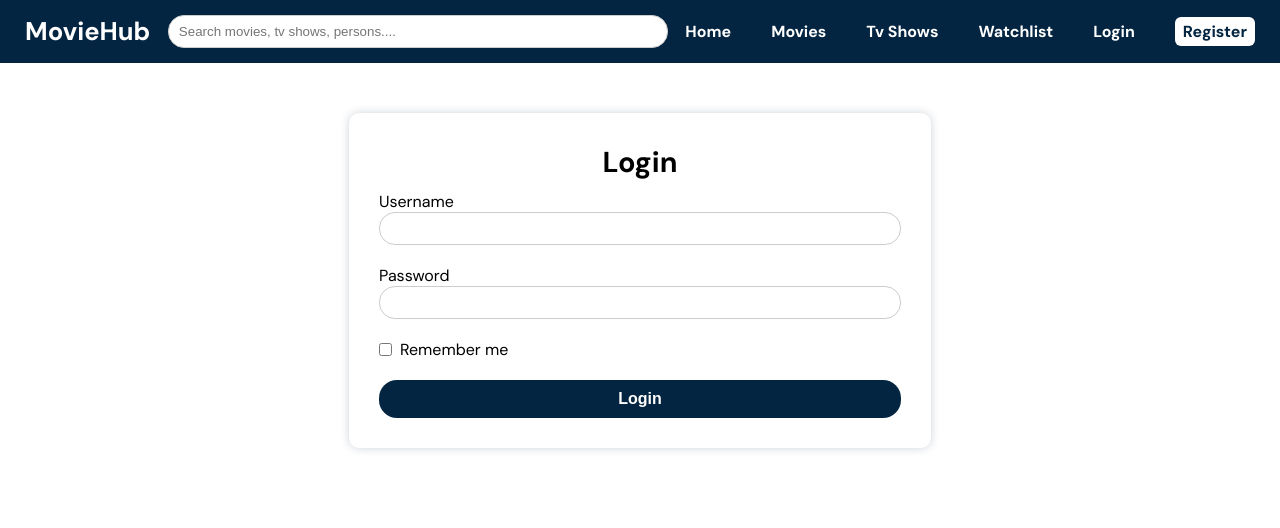
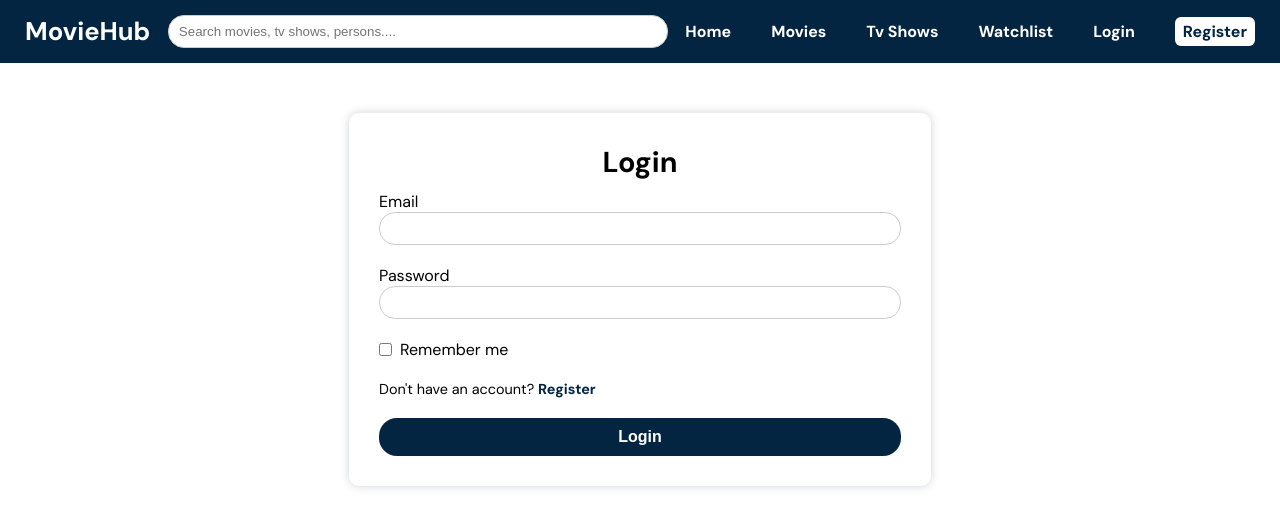
Before and after one commit to Samiksha063/movie-tv-database-app, a React (Vite) app: page /login in a window 1280 px wide. Shown: the top 528 px of the page. Built offline with nearby package versions, Linux system fonts and the light colour scheme.

Commit message:
implement login functionality

```diff
--- a/src/pages/Login/Login.module.css
+++ b/src/pages/Login/Login.module.css
@@ -9,3 +9,14 @@
     width: auto;
     margin: 0;
 }
+
+.registerLink{
+    text-decoration: none;
+    color: var(--color-primary);
+    font-weight: bold;
+}
+
+.registerLink:hover{
+    color: var(--color-primary-hover);
+    text-decoration: underline;
+}
--- a/src/pages/Login/Login.tsx
+++ b/src/pages/Login/Login.tsx
@@ -1,21 +1,70 @@
 import styles from './Login.module.css';
 import formStyles from '../../styles/form.module.css';
+import { useAuthStore } from '../../store/authStore';
+import { useState } from 'react';
+import { useNavigate } from 'react-router-dom';
+import { Link } from 'react-router-dom';
+
 export default function Login(){
+    const [email, setEmail] = useState("");
+    const[password, setPassword] = useState("");
+    const[error, setError] = useState("");
+
+    const login = useAuthStore((state) => state.login );
+
+    const navigate = useNavigate();
+
+    function handleSubmit(e:React.FormEvent<HTMLFormElement>){
+        e.preventDefault();
+        console.log(email,password);
+
+        if (!email || !password) {
+        setError("All fields are required to be filled");
+        return;
+        }
+
+        const result = login(email,password);
+
+        if(result === "not-registered"){
+            setError("User doesnot exist. Register now");
+            return;
+        }
+
+        if (result === "wrong-password") {
+            setError("Incorrect password");
+            return;
+        }
+
+            alert("Login Successfull");
+            setEmail("");
+            setPassword("");
+            setError("");
+
+            navigate("/");
+    }
+
+
+
     return(
-        <form className={formStyles.form}>
+        <form className={formStyles.form} onSubmit={handleSubmit}>
             <div className={formStyles.container}>
                 <p className={formStyles.formText}>Login</p>
-                <label htmlFor="username">Username</label>
-                <input type="text" id="username" name="username" className={formStyles.input}/>
+
+                <label htmlFor="email">Email</label>
+                <input type="email" id="email" name="email" className={formStyles.input} value={email} onChange={(e)=>{setEmail(e.target.value);}}/>
 
                 <label htmlFor="password">Password</label>
-                <input type="password" id="password" name="password" className={formStyles.input}/>
+                <input type="password" id="password" name="password" className={formStyles.input} value={password} onChange={(e)=>{setPassword(e.target.value);}}/>
 
                 <div className={styles.remembermeContainer}>
                     <input type="checkbox" id="rememberme" name="rememberme" className={styles.checkbox}/>
                     <label htmlFor="rememberme">Remember me</label>
                 </div>
 
+                <p className={formStyles.loginState}>Don't have an account? <Link to="/register" className={styles.registerLink}>Register</Link></p>
+
+                <p className={formStyles.error}>{error}</p>
+
                 <button type="submit" className={formStyles.button}>Login</button>
             </div>
         </form>
--- a/src/pages/Register/Register.tsx
+++ b/src/pages/Register/Register.tsx
@@ -30,7 +30,7 @@ export default function Register(){
             return;
         }
 
-        const success = register(username, email, password);
+        const success = register(email, password, username);
 
         if(!success){
             setError("Email already exists. Try Logging in");
--- a/src/store/authStore.ts
+++ b/src/store/authStore.ts
@@ -9,9 +9,10 @@ type User ={
 type AuthStore = {
     user: User | null;
     register: (email: string, password: string, username: string) => boolean;
+    login: (email: string, password: string) => string;
 }
 
-export const useAuthStore = create<AuthStore>(()=>({
+export const useAuthStore = create<AuthStore>((set)=>({
     user: null,
     register: (email,password, username) => {
         //getting existing users from local storage
@@ -31,5 +32,23 @@ export const useAuthStore = create<AuthStore>(()=>({
 
         return true;
 
+    },
+
+    login: (email, password) => {
+        //getting user from localstorage
+        const users: User[] = JSON.parse(localStorage.getItem("users") || "[]");
+
+        const user = users.find(u=> u.email === email);
+
+        if(!user){
+            return "not-registered";
+        }
+
+        if(user.password !== password){
+            return "wrong-password";
+        }
+
+        set({user});
+        return "success";
     }
 }));
--- a/src/styles/form.module.css
+++ b/src/styles/form.module.css
@@ -45,3 +45,10 @@
     margin-bottom: 10px;
     font-size: 0.9rem;
 }
+
+.error{
+    color: red;
+    font-size: 0.8rem;
+    margin-bottom: 10px;
+    text-align: center;
+}
```
